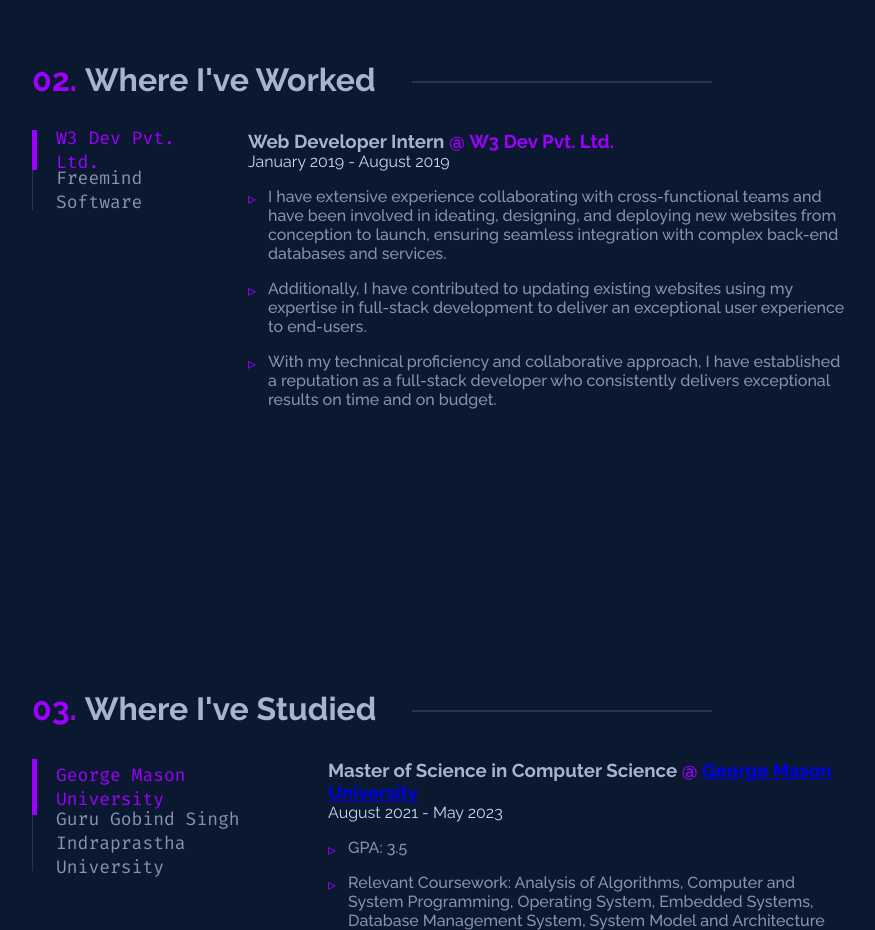
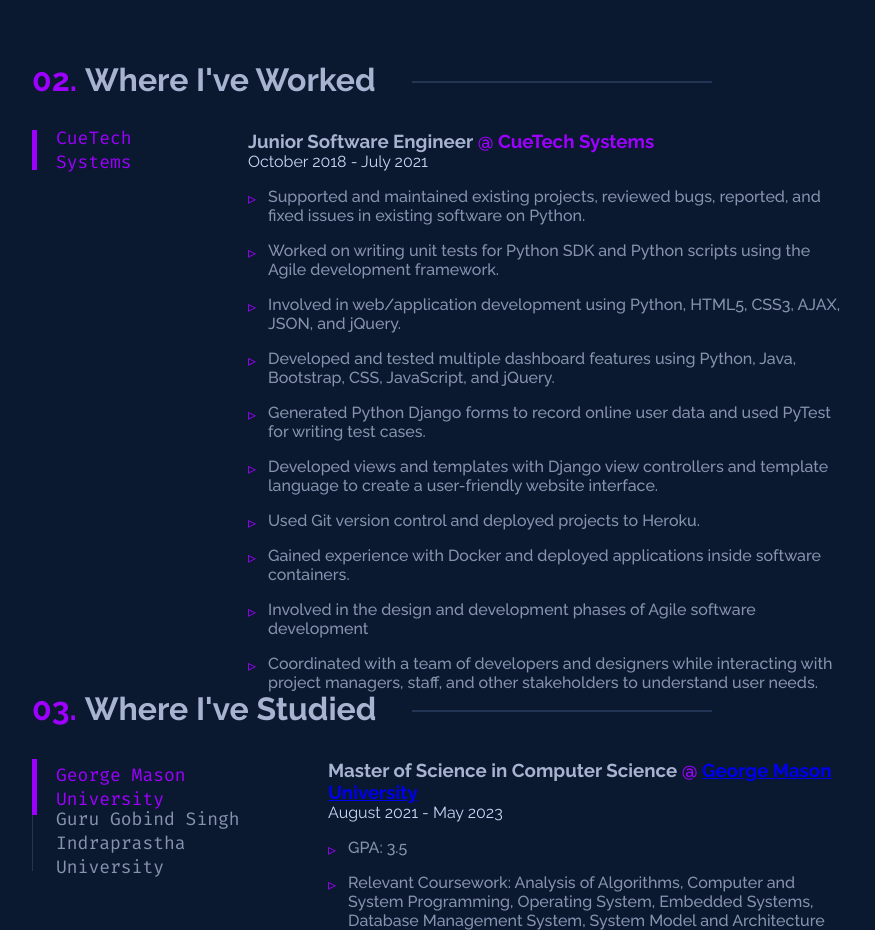
Before and after one commit to knightfury101/Portfolio_New, a Next.js app: page / in a window 1280 px wide. Shown: the part 2000-2930 px from the top of the page, without its empty margins (208-1083 px from the left). Built offline with nearby package versions, Linux system fonts and the light colour scheme; no server answers.

Commit message:
Update Experience.tsx

```diff
--- a/src/sections/Experience.tsx
+++ b/src/sections/Experience.tsx
@@ -14,28 +14,47 @@ function Experience() {
 
   const expereinces = [
     {
-      name: "W3 Dev Pvt. Ltd.",
-      role: "Web Developer Intern",
+      name: "CueTech Systems",
+      role: "Junior Software Engineer",
       url: "",
-      start: "January 2019",
-      end: "August 2019",
+      start: "October 2018",
+      end: "July 2021",
       shortDescription: [
-        "I have extensive experience collaborating with cross-functional teams and have been involved in ideating, designing, and deploying new websites from conception to launch, ensuring seamless integration with complex back-end databases and services.",
-        "Additionally, I have contributed to updating existing websites using my expertise in full-stack development to deliver an exceptional user experience to end-users.",
-        "With my technical proficiency and collaborative approach, I have established a reputation as a full-stack developer who consistently delivers exceptional results on time and on budget.",
+        "Supported and maintained existing projects, reviewed bugs, reported, and fixed issues in existing software on Python.",
+        "Worked on writing unit tests for Python SDK and Python scripts using the Agile development framework.",
+        "Involved in web/application development using Python, HTML5, CSS3, AJAX, JSON, and jQuery.",
+        "Developed and tested multiple dashboard features using Python, Java, Bootstrap, CSS, JavaScript, and jQuery.",
+        "Generated Python Django forms to record online user data and used PyTest for writing test cases.",
+        "Developed views and templates with Django view controllers and template language to create a user-friendly website interface.",
+        "Used Git version control and deployed projects to Heroku.",
+        "Gained experience with Docker and deployed applications inside software containers.",
+        "Involved in the design and development phases of Agile software development",
+        "Coordinated with a team of developers and designers while interacting with project managers, staff, and other stakeholders to understand user needs.",
       ],
     },
-    {
-      name: "Freemind Software",
-      role: "Front End Developer Intern",
-      url: "",
-      start: "July 2018",
-      end: "October 2018",
-      shortDescription: [
-        "I have successfully executed critical improvements to enhance user interface and experience by utilizing advanced coding techniques in HTML, CSS, and JavaScript frameworks such as jQuery and React.js.",
-        "Additionally, I have effectively translated UI/UX design frameworks into polished, high-quality visual elements through skillful coding in dynamic, fast-paced environments.",
-      ],
-    },
+    // {
+    //   name: "W3 Dev Pvt. Ltd.",
+    //   role: "Web Developer Intern",
+    //   url: "",
+    //   start: "January 2019",
+    //   end: "August 2019",
+    //   shortDescription: [
+    //     "I have extensive experience collaborating with cross-functional teams and have been involved in ideating, designing, and deploying new websites from conception to launch, ensuring seamless integration with complex back-end databases and services.",
+    //     "Additionally, I have contributed to updating existing websites using my expertise in full-stack development to deliver an exceptional user experience to end-users.",
+    //     "With my technical proficiency and collaborative approach, I have established a reputation as a full-stack developer who consistently delivers exceptional results on time and on budget.",
+    //   ],
+    // },
+    // {
+    //   name: "Freemind Software",
+    //   role: "Front End Developer Intern",
+    //   url: "",
+    //   start: "July 2018",
+    //   end: "October 2018",
+    //   shortDescription: [
+    //     "I have successfully executed critical improvements to enhance user interface and experience by utilizing advanced coding techniques in HTML, CSS, and JavaScript frameworks such as jQuery and React.js.",
+    //     "Additionally, I have effectively translated UI/UX design frameworks into polished, high-quality visual elements through skillful coding in dynamic, fast-paced environments.",
+    //   ],
+    // },
   ];
   return (
     <motion.div
```
